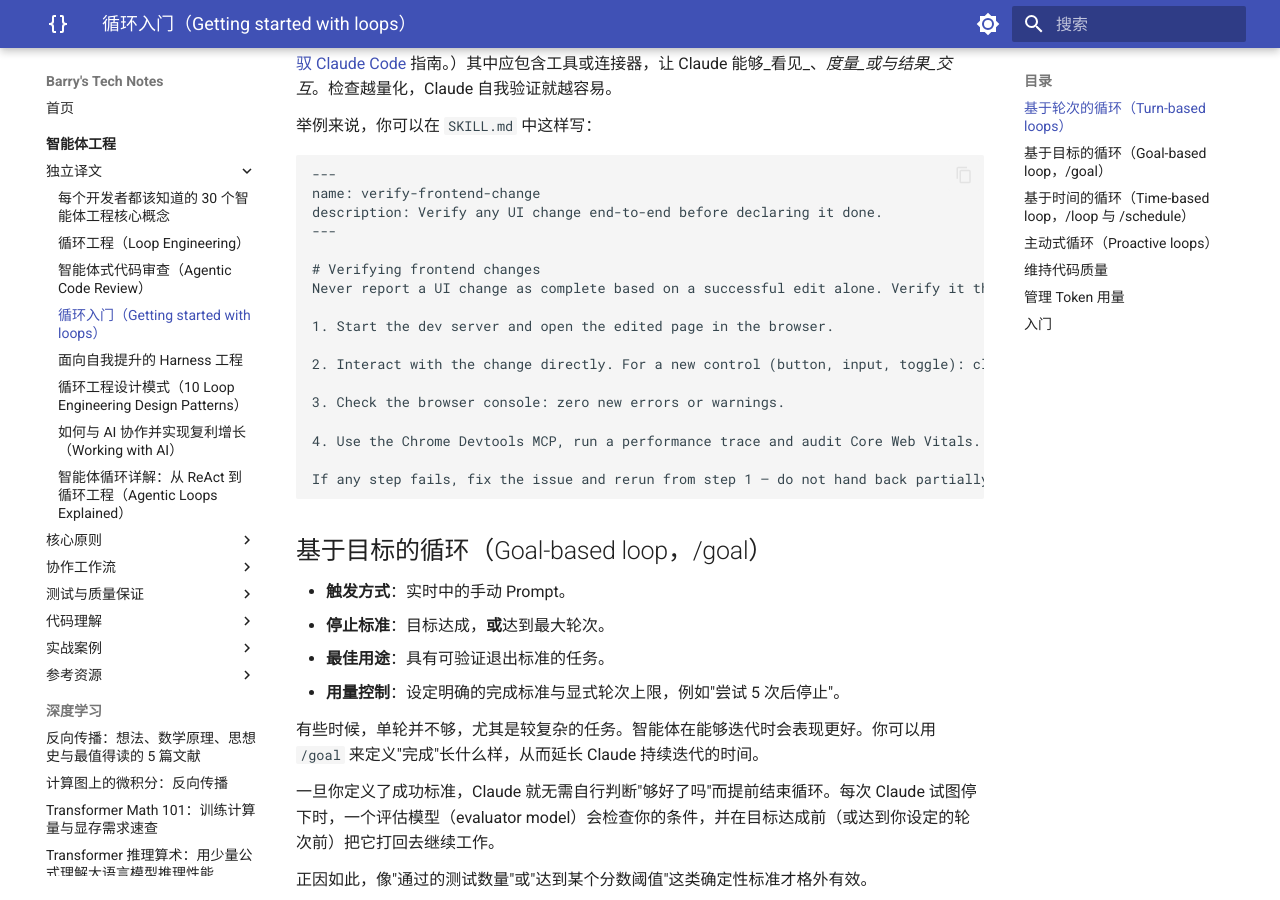
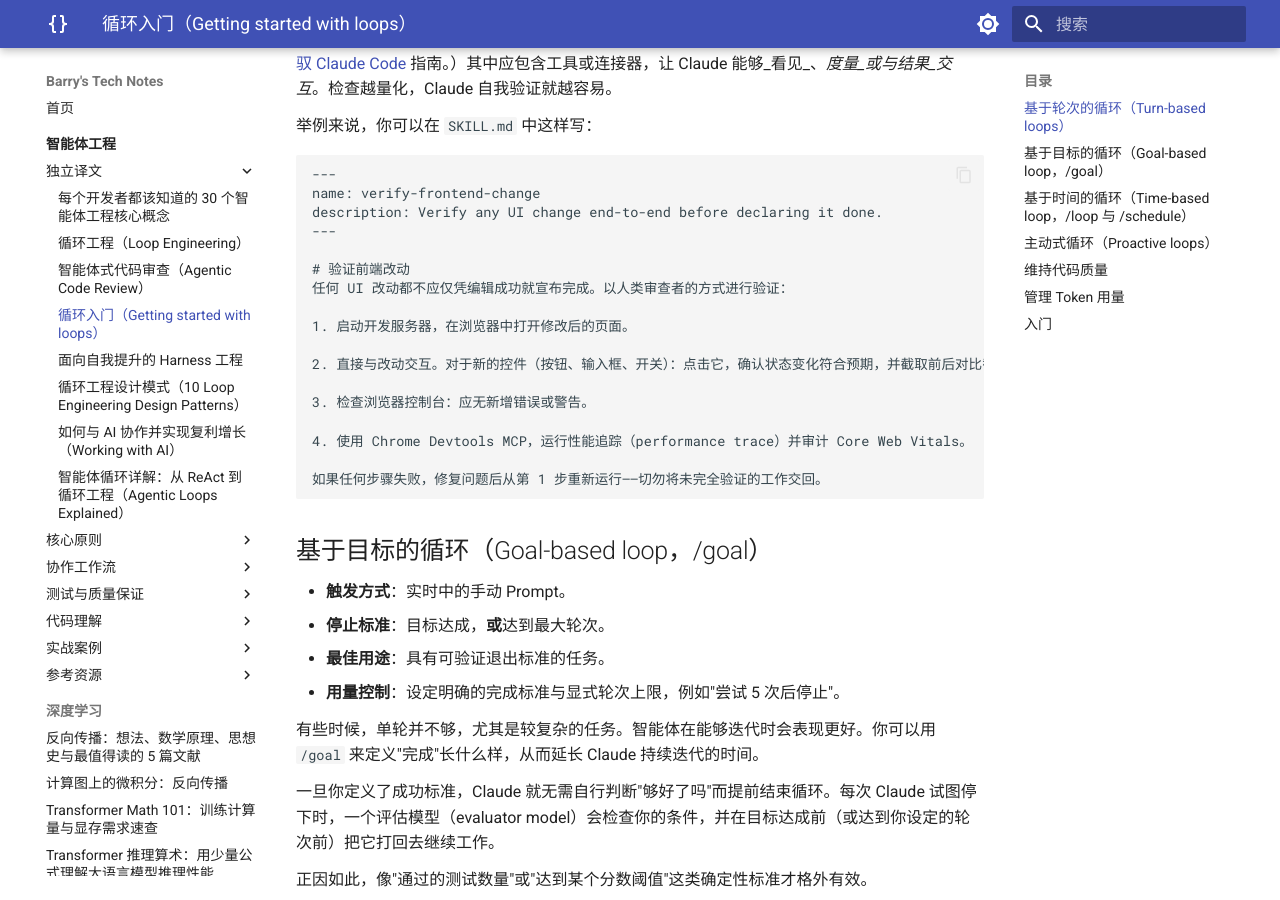
Before and after one commit to mypopydev/mypopydev.github.io, an MkDocs documentation site: the page built from docs/articles/getting-started-with-loops-zh.md, in a window 1280 px wide and 900 px high, scrolled down 836 px. Built offline with MkDocs 1.6.1 and Material for MkDocs 9.7.7, drawn with Linux system fonts in a browser that asks for light colours.

Commit message:
fix(translation): translate untranslated English section in getting-started-with-loops
- 'Verifying frontend changes' and 5-step procedure now in Chinese
- YAML frontmatter kept in English (machine-readable config)
- Section now consistent with surrounding Chinese content

````diff
--- a/docs/articles/getting-started-with-loops-zh.md
+++ b/docs/articles/getting-started-with-loops-zh.md
@@ -32,19 +32,18 @@ name: verify-frontend-change
 description: Verify any UI change end-to-end before declaring it done.
 ---
 
-# Verifying frontend changes
-Never report a UI change as complete based on a successful edit alone. Verify it the way a human reviewer would:
+# 验证前端改动
+任何 UI 改动都不应仅凭编辑成功就宣布完成。以人类审查者的方式进行验证：
 
-1. Start the dev server and open the edited page in the browser.
+1. 启动开发服务器，在浏览器中打开修改后的页面。
 
-2. Interact with the change directly. For a new control (button, input, toggle): click it, confirm the expected state change, and screenshot before/after.
+2. 直接与改动交互。对于新的控件（按钮、输入框、开关）：点击它，确认状态变化符合预期，并截取前后对比截图。
 
-3. Check the browser console: zero new errors or warnings.
+3. 检查浏览器控制台：应无新增错误或警告。
 
-4. Use the Chrome Devtools MCP, run a performance trace and audit Core Web Vitals.
+4. 使用 Chrome Devtools MCP，运行性能追踪（performance trace）并审计 Core Web Vitals。
 
-If any step fails, fix the issue and rerun from step 1 — do not hand back partially verified work.
-
+如果任何步骤失败，修复问题后从第 1 步重新运行——切勿将未完全验证的工作交回。
 ```
 
 ## 基于目标的循环（Goal-based loop，/goal）
````
